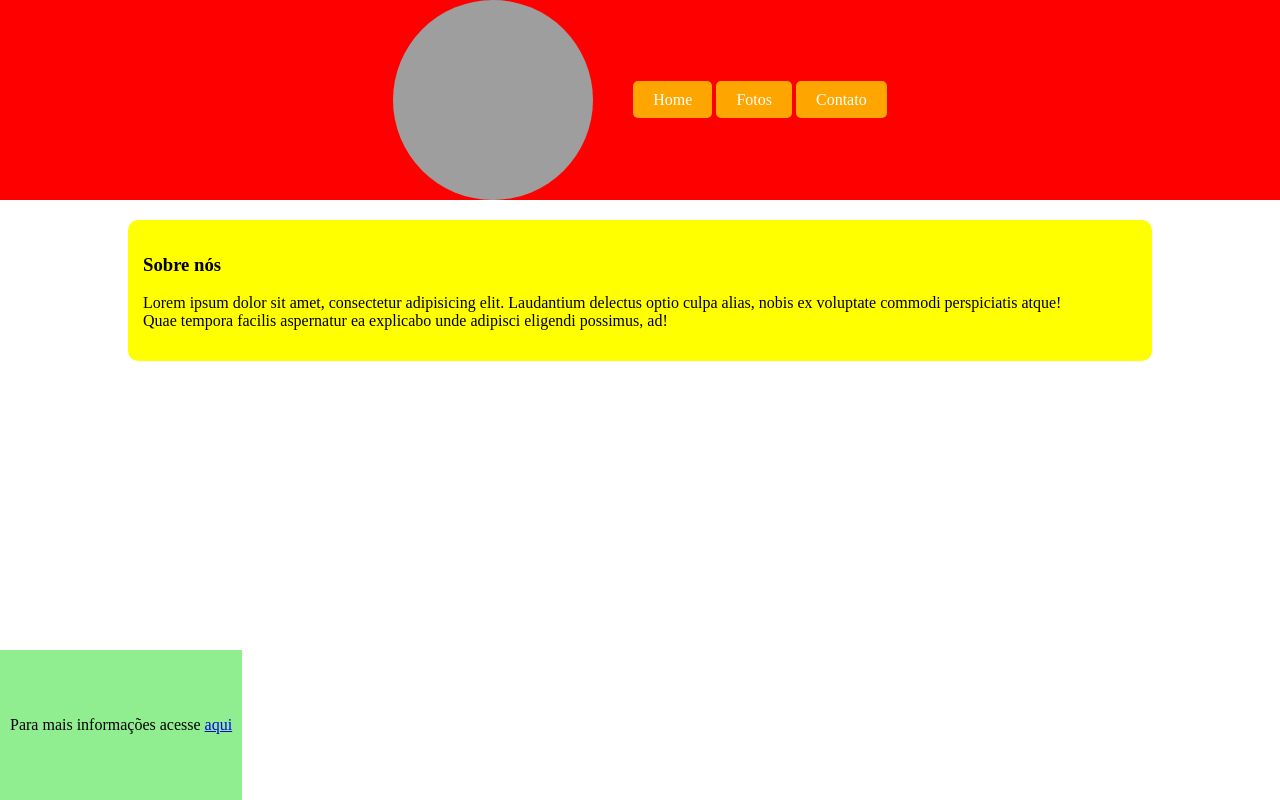
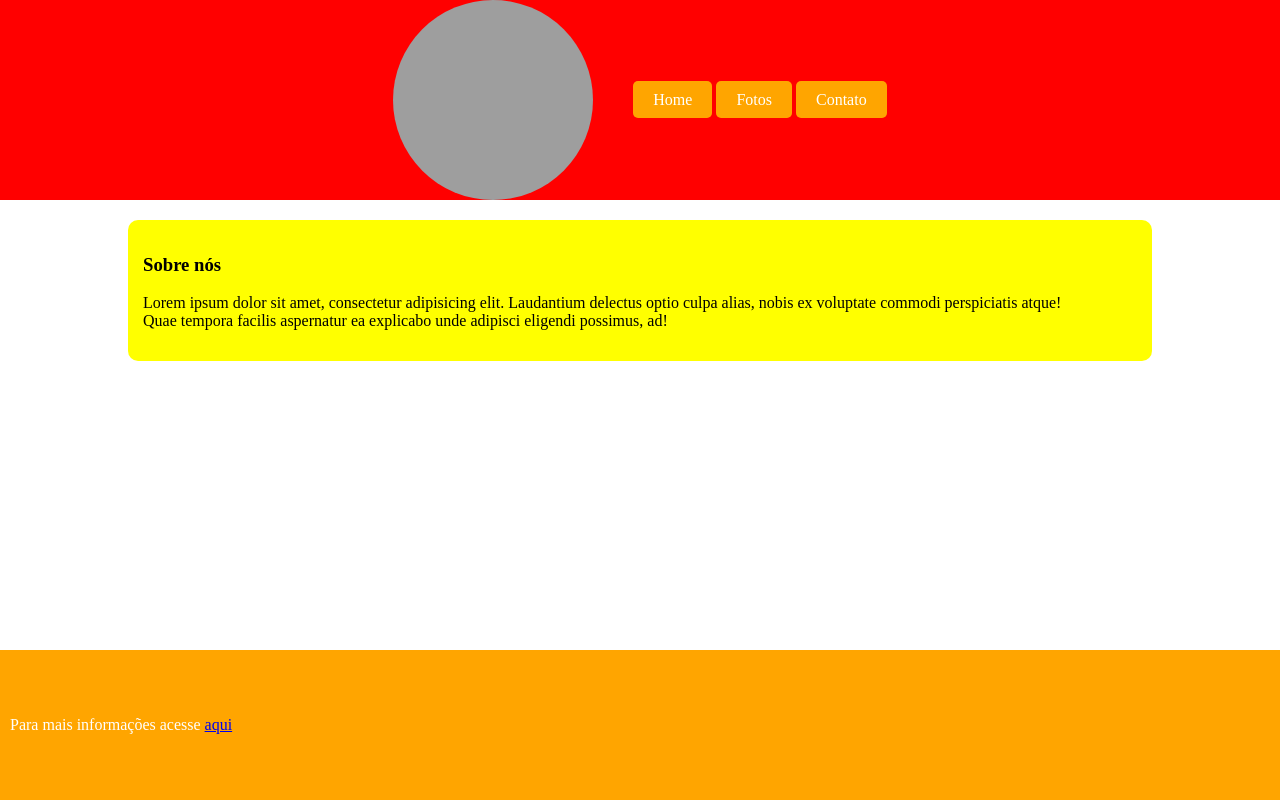
Before and after one commit to mariliambessa/Aula6, a plain HTML site: page index.html in a window 1280 px wide. Drawn offline with Linux system fonts and the light colour scheme; grey boxes are pictures that could not be loaded.

Commit message:
alterações no footer

```diff
--- a/css/styles.css
+++ b/css/styles.css
@@ -32,6 +32,8 @@ footer {
 	position: fixed;
 	left: 0;
 	bottom: 0;
-	background-color: lightgreen;
+	width: 100%;
+	background-color: orange;
+	color: white;
 	padding: 50px 10px;
 }
```
